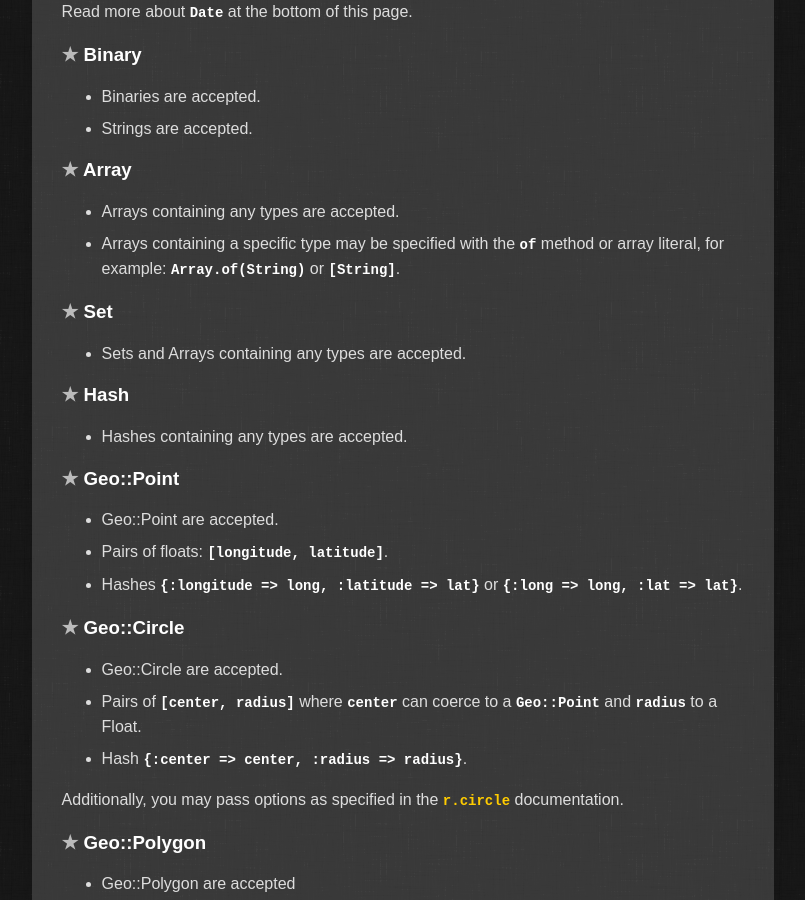
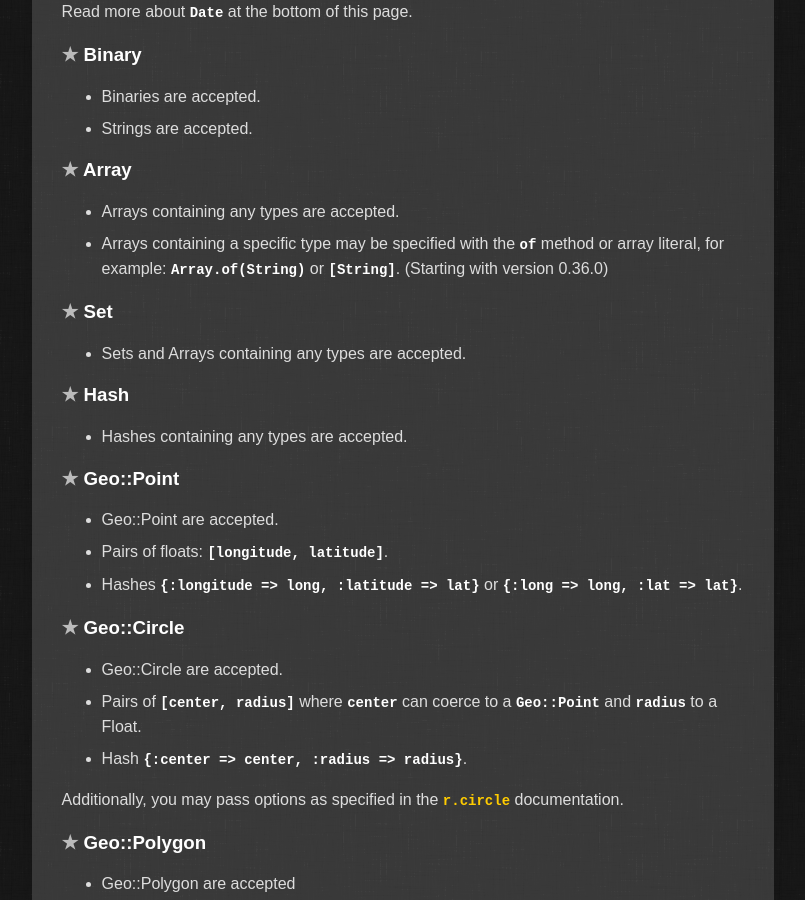
Before and after one commit to NoBrainerORM/nobrainer.io, a Jekyll site: the page built from docs/types.md, in a window 1280 px wide and 900 px high, scrolled down 4287 px. Shown: the whole window, without its empty margins (335-1140 px from the left). Built offline with Jekyll 4.4.1, drawn with Linux system fonts in a browser that asks for light colours.

Commit message:
Shows nobrainer version providing Arrays types

```diff
--- a/docs/types.md
+++ b/docs/types.md
@@ -189,7 +189,7 @@
 ### Array
 
 * Arrays containing any types are accepted.
-* Arrays containing a specific type may be specified with the `of` method or array literal, for example: `Array.of(String)` or `[String]`.
+* Arrays containing a specific type may be specified with the `of` method or array literal, for example: `Array.of(String)` or `[String]`. (Starting with version 0.36.0)
 
 ### Set
 
```
